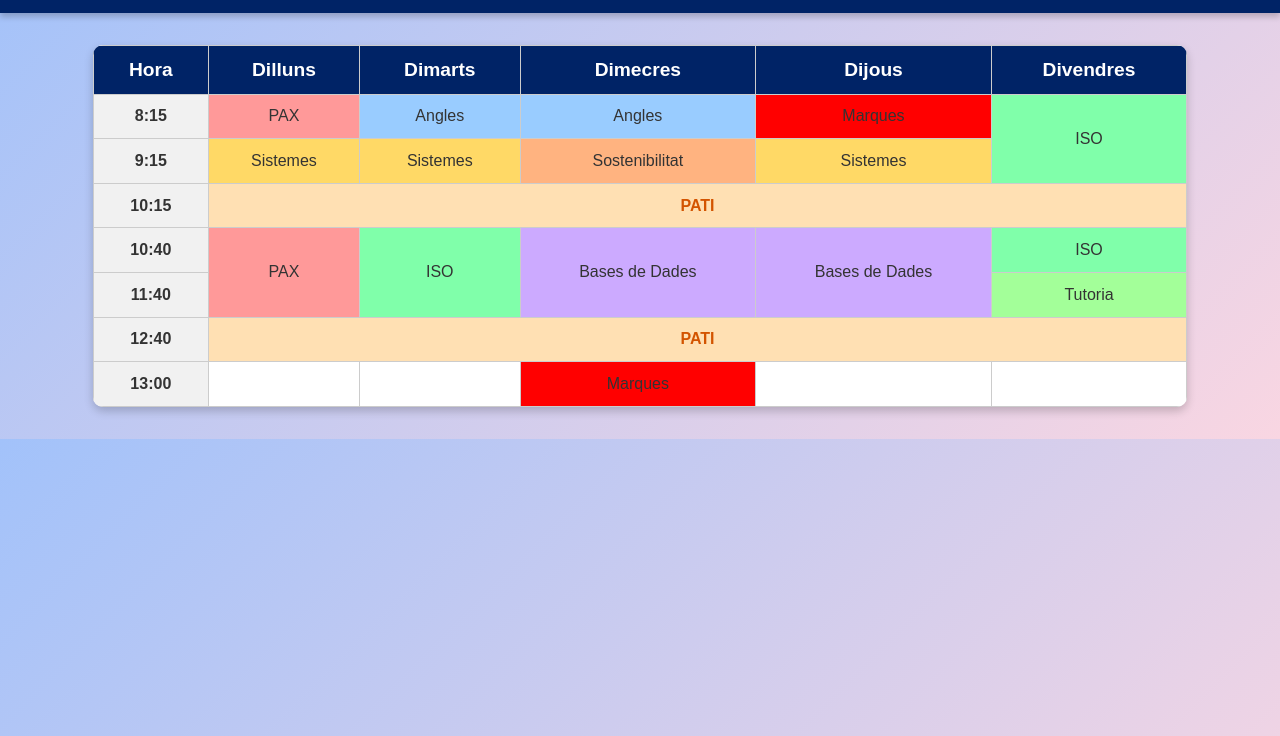
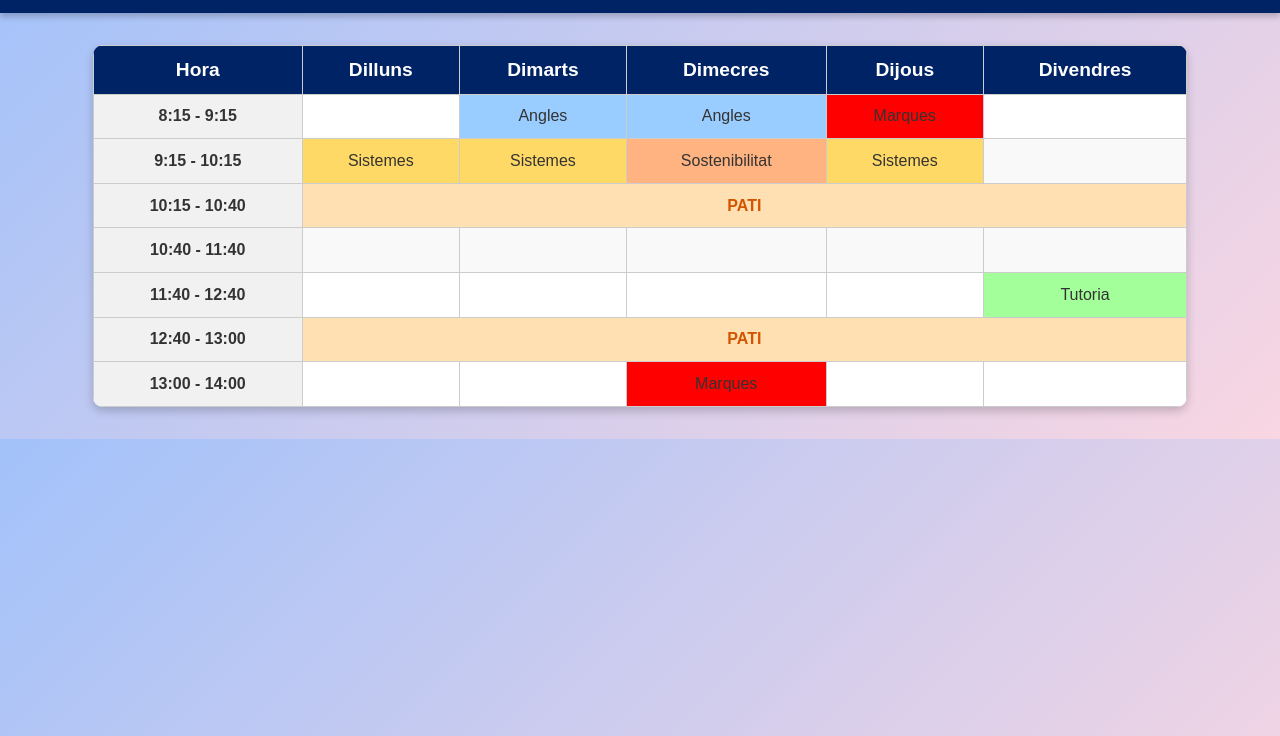
Before and after one commit to miquelaymerich/horaris, a plain HTML site: page index.html in a window 1280 px wide. Shown: the part 64-800 px from the top of the page. Drawn offline with Linux system fonts and the light colour scheme.

Commit message:
index.html

```diff
--- a/index.html
+++ b/index.html
@@ -115,45 +115,54 @@
                 </tr>
             </thead>
             <tbody>
+                <!-- Primera hora -->
                 <tr>
-                    <td>8:15</td>
-                    <td class="PAX">PAX</td>
+                    <td>8:15 - 9:15</td>
+                    <td></td>
                     <td class="Angles">Angles</td>
                     <td class="Angles">Angles</td>
                     <td class="Marques">Marques</td>
-                    <td class="ISO" rowspan="2">ISO</td>
+                    <td></td>
                 </tr>
+                <!-- Segona hora -->
                 <tr>
-                    <td>9:15</td>
+                    <td>9:15 - 10:15</td>
                     <td class="Sistemes">Sistemes</td>
                     <td class="Sistemes">Sistemes</td>
                     <td class="Sostenibilitat">Sostenibilitat</td>
                     <td class="Sistemes">Sistemes</td>
-
+                    <td></td>
+                </tr>
+                <!-- Esbarjo -->
+                <tr>
+                    <td>10:15 - 10:40</td>
+                    <td colspan="5" class="pati">PATI</td>
+                </tr>
+                <!-- Després del pati -->
+                <tr>
+                    <td>10:40 - 11:40</td>
+                    <td></td>
+                    <td></td>
+                    <td></td>
+                    <td></td>
+                    <td></td>
                 </tr>
                 <tr>
-                    <td>10:15</td>
+                    <td>11:40 - 12:40</td>
+                    <td></td>
+                    <td></td>
+                    <td></td>
+                    <td></td>
+                    <td class="Tutoria">Tutoria</td>
+                </tr>
+                <!-- Segon esbarjo -->
+                <tr>
+                    <td>12:40 - 13:00</td>
                     <td colspan="5" class="pati">PATI</td>
                 </tr>
+                <!-- Última hora -->
                 <tr>
-                    <td>10:40</td>
-                    <td class="PAX" rowspan="2">PAX</td>
-                    <td class="ISO" rowspan="2">ISO</td>
-                    <td class="Bases" rowspan="2">Bases de Dades</td>
-                    <td class="Bases" rowspan="2">Bases de Dades</td>
-                    <td class="ISO">ISO</td>
-                </tr>
-                <tr>
-                    <td>11:40</td>
-
-                    <td class="Tutoria">Tutoria</td>
-                </tr>
-                <tr>
-                    <td>12:40</td>
-                    <td colspan="5" class="pati">PATI</td>
-                </tr>
-                <tr>
-                    <td>13:00</td>
+                    <td>13:00 - 14:00</td>
                     <td></td>
                     <td></td>
                     <td class="Marques">Marques</td>
```
